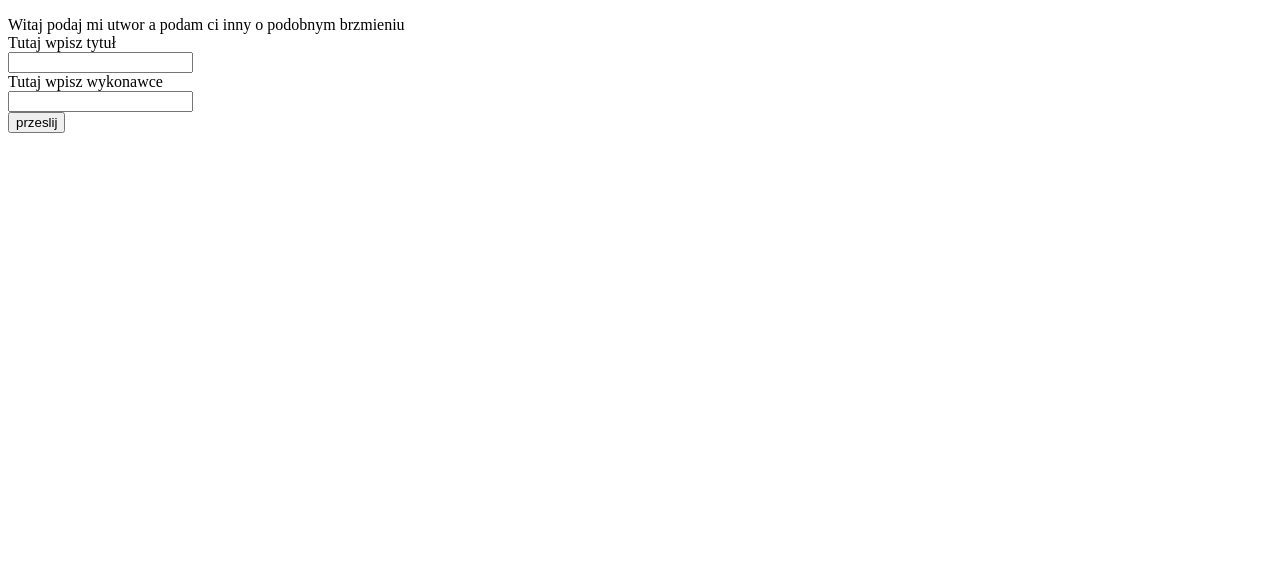
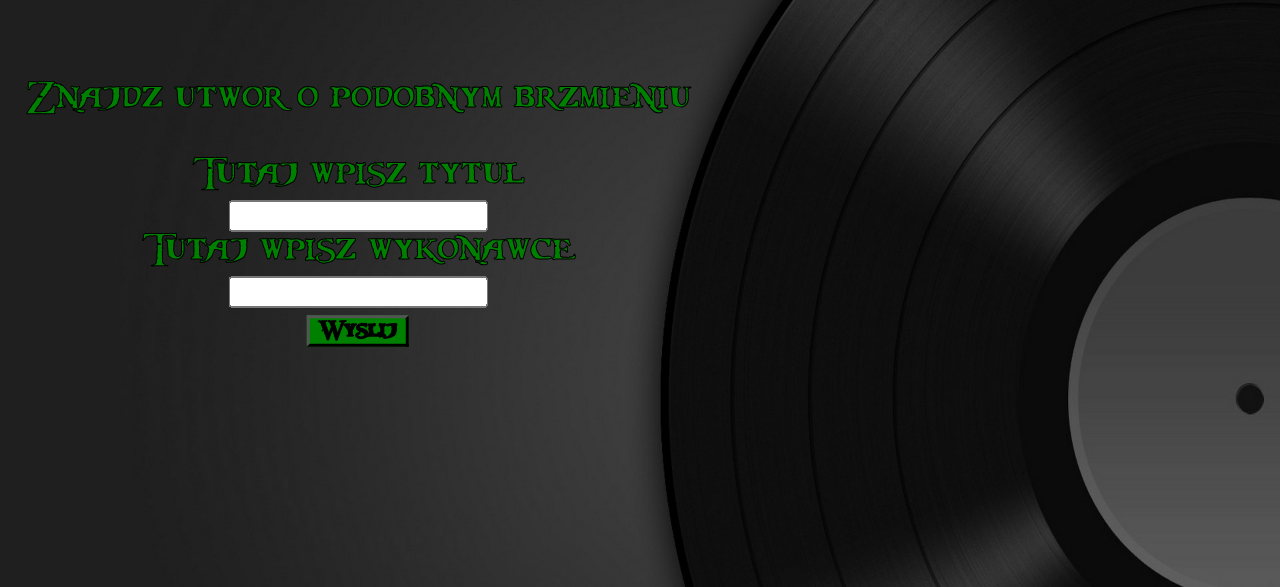
Before and after one commit to 0lch4/Aplikacja-do-polecania-muzyki, a FastAPI app: page / in a window 1280 px wide. Shown: the top 587 px of the page. Run offline with FastAPI, Linux system fonts and the light colour scheme.

Commit message:
widok dla main.html

```diff
--- a/main.py
+++ b/main.py
@@ -26,7 +26,7 @@ a uzytkownik powiadomiony co zrobil zle"""
 @app.post("/submit", response_class=HTMLResponse)
 async def submit_form(request: Request, song: str = Form(None), artist: str=Form(None)):
     if song is None or artist is None:
-        text = "Musisz wprowadzić obie wartości"
+        text = "Musisz wprowadzic obie wartosci"
         return templates.TemplateResponse("main.html", {"request": request, "text":text})
     else:
         error = get_song(song,artist)
--- a/song_analize.py
+++ b/song_analize.py
@@ -37,4 +37,4 @@ def get_song(title,artist):
         else:
             return "Nie ma takiego utworu na spotify"
     else:
-        return "Błąd polaczenia"
+        return "Blad polaczenia"
--- /dev/null
+++ b/static/css/main.css
@@ -0,0 +1,36 @@
+@font-face {
+    font-family: 'Music-font';
+    src: url('../font/Caribbean.ttf');
+  }
+
+body {
+    background-image: url('../images/background2.jpg');
+    background-size: 100vw 100vh;
+    background-repeat: no-repeat;
+    color: green;
+    font-family: 'Music-font';
+    font-size: 2.5vw;
+    -webkit-text-stroke: 1px black;
+}
+
+#form{
+    position: absolute;
+    top: 15%;
+    left: 15%;
+    transform: translate(-25%, -25%);
+    text-align: center;
+}
+
+input[type="text"] {
+    font-size: 1vw;
+    text-align: center;
+    scale: 150%;
+  }
+
+input[type=submit] {
+    font-family: 'Music-font', sans-serif;
+    font-size: 1vw;
+    text-align: center;
+    background-color: green;
+    scale: 150%;
+  }
--- a/templates/main.html
+++ b/templates/main.html
@@ -2,17 +2,18 @@
 <html>
     <head>
         <title>Aplikacja do polecania muzyki</title>
+        <link rel="stylesheet" href="{{ url_for('static', path='/css/main.css') }}">
     </head>
     <body>
         <form id ='form' action="/submit" method="post">
             <p>{{error}}</p>
             <p>{{text}}</p>
-            <label for="songs">Witaj podaj mi utwor a podam ci inny o podobnym brzmieniu</label><br>
-            <label for="songs">Tutaj wpisz tytuł</label><br>
+            <label for="songd">Znajdz utwor o podobnym brzmieniu<br><br></label>
+            <label for="songs">Tutaj wpisz tytul</label><br>
             <input type="text" id="song" name="song"><br>
             <label for="songs">Tutaj wpisz wykonawce</label><br>
             <input type="text" id="artist" name="artist"><br>
-            <input type="submit" value="przeslij">
+            <input type="submit" value="Wyslij">
         </form>
     </body>
 </html>
```
Also changed, not shown: static/scripts/script.js (added, +23 -0 lines), templates/genres.html (+1 -23 lines), static/font/Caribbean.ttf (added), static/images/background1.jpg (added), static/images/background2.jpg (added).
